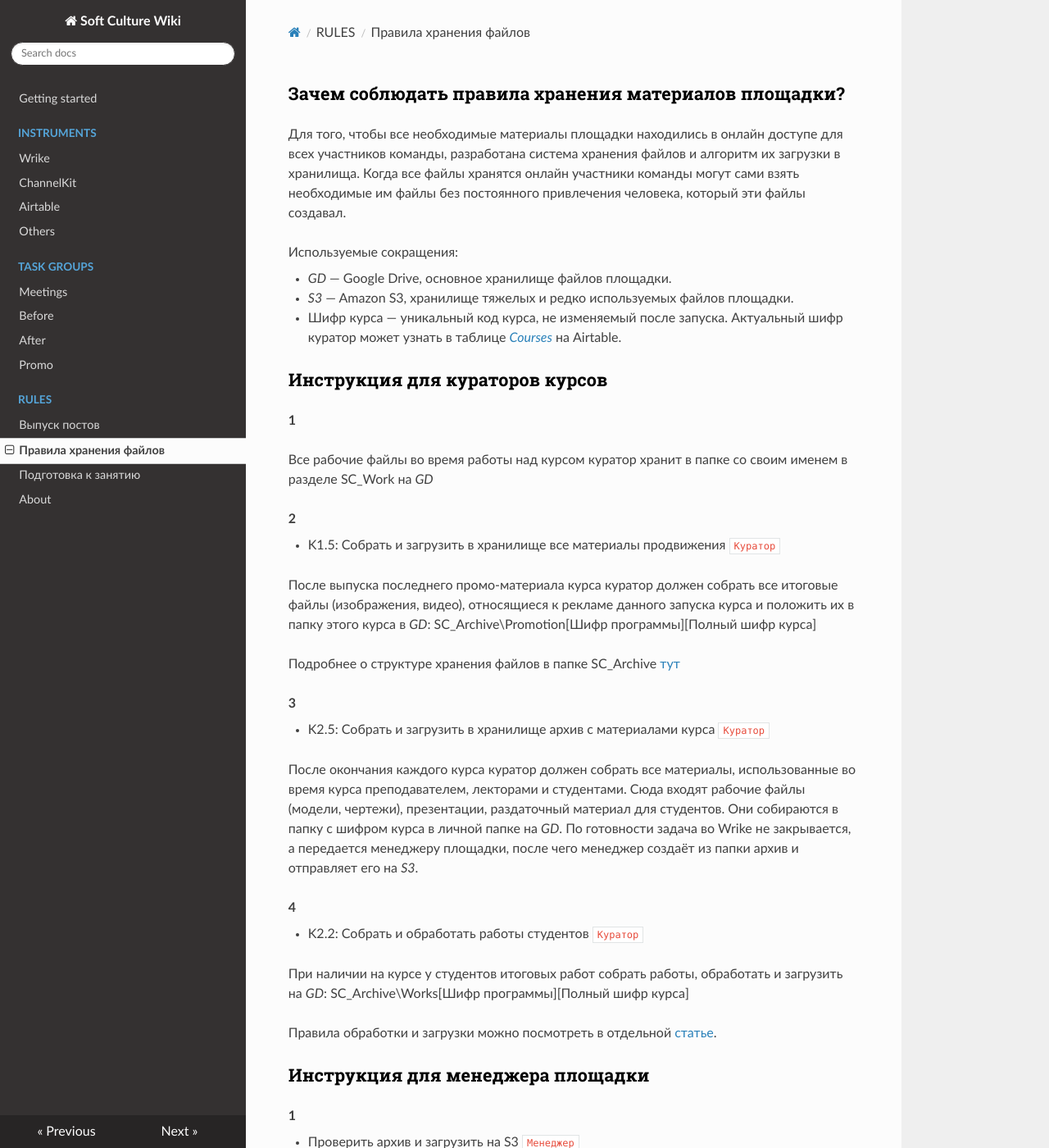
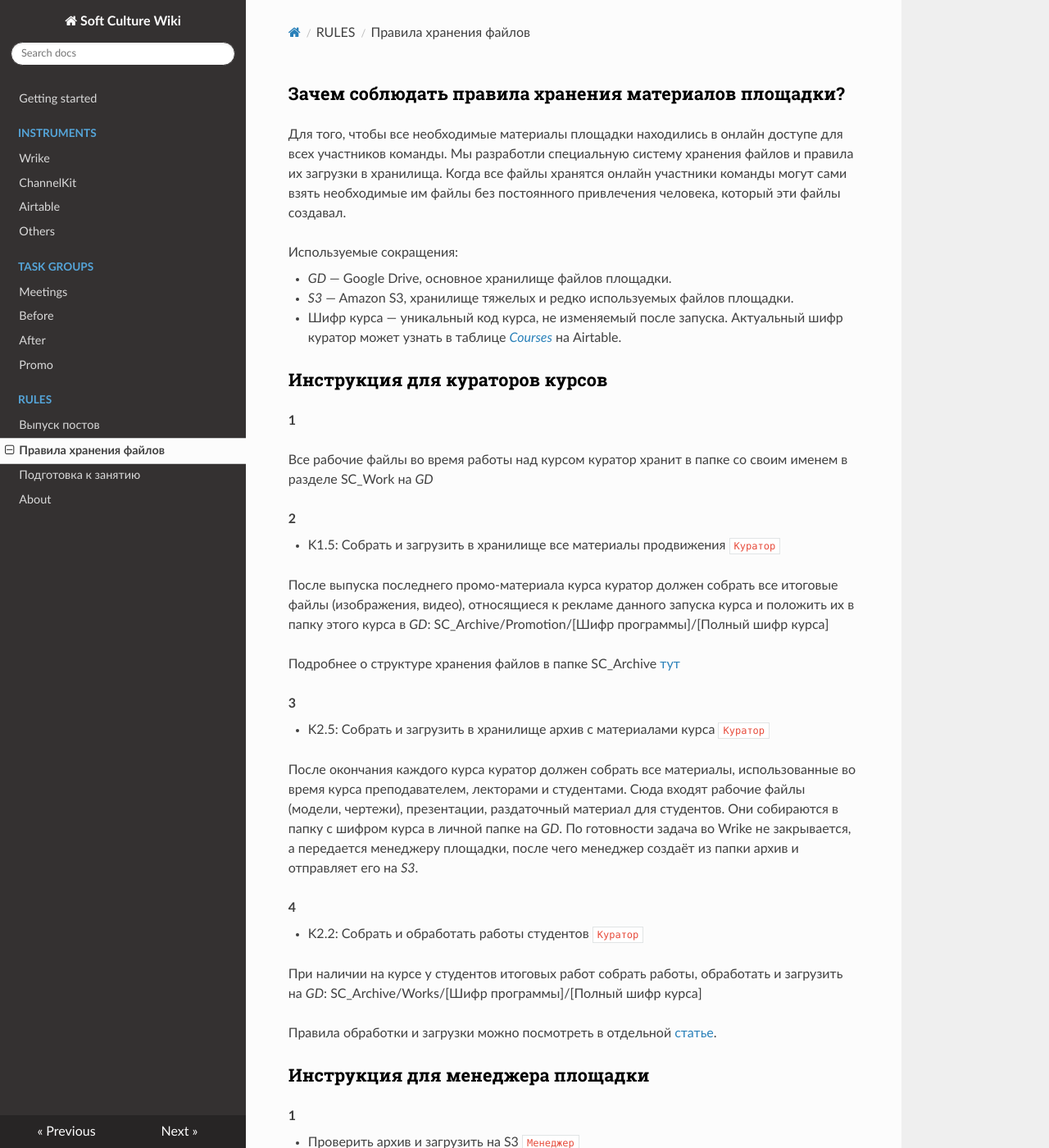
Before and after one commit to arsenyafonin/wiki, an MkDocs documentation site: the page built from docs/ins_13_storage_tasks.md, in a window 1280 px wide and 1400 px high. Shown: the whole window at 82% size. Built offline with MkDocs 1.6.1, drawn with Linux system fonts in a browser that asks for light colours; nearby versions of some CDN libraries; old or Windows-style settings are respelled for this version of MkDocs.

Commit message:
Update ins_13_storage_tasks.md

```diff
--- a/docs/ins_13_storage_tasks.md
+++ b/docs/ins_13_storage_tasks.md
@@ -1,6 +1,6 @@
 ### Зачем соблюдать правила хранения материалов площадки?
 
-Для того, чтобы все необходимые материалы площадки находились в онлайн доступе для всех участников команды, разработана система хранения файлов и алгоритм их загрузки в хранилища. Когда все файлы хранятся онлайн участники команды могут сами взять необходимые им файлы без постоянного привлечения человека, который эти файлы создавал.
+Для того, чтобы все необходимые материалы площадки находились в онлайн доступе для всех участников команды. Мы разработли специальную систему хранения файлов и правила их загрузки в хранилища. Когда все файлы хранятся онлайн участники команды могут сами взять необходимые им файлы без постоянного привлечения человека, который эти файлы создавал.
 
 Используемые сокращения:
 
@@ -18,7 +18,7 @@
 
 * K1.5: Собрать и загрузить в хранилище все материалы продвижения `Куратор`
 
-После выпуска последнего промо-материала курса куратор должен собрать все итоговые файлы (изображения, видео), относящиеся к рекламе данного запуска курса и положить их в папку этого курса в *GD*: SC\_Archive\Promotion\[Шифр программы]\[Полный шифр курса]
+После выпуска последнего промо-материала курса куратор должен собрать все итоговые файлы (изображения, видео), относящиеся к рекламе данного запуска курса и положить их в папку этого курса в *GD*: SC\_Archive/Promotion/[Шифр программы]/[Полный шифр курса]
 
 Подробнее о структуре хранения файлов в папке SC\_Archive [тут](https://beegit.com/hive#projects/56619bf838f0dad6309c6d7e/files/57dc4ef48adba4e16ac09430)
 
@@ -33,7 +33,7 @@
 
 * K2.2: Собрать и обработать работы студентов `Куратор`
 
-При наличии на курсе у студентов итоговых работ собрать работы, обработать и загрузить на *GD*: SC\_Archive\Works\[Шифр программы]\[Полный шифр курса]
+При наличии на курсе у студентов итоговых работ собрать работы, обработать и загрузить на *GD*: SC\_Archive/Works/[Шифр программы]/[Полный шифр курса]
 
 Правила обработки и загрузки можно посмотреть в отдельной [статье](ссылка).
 
```
